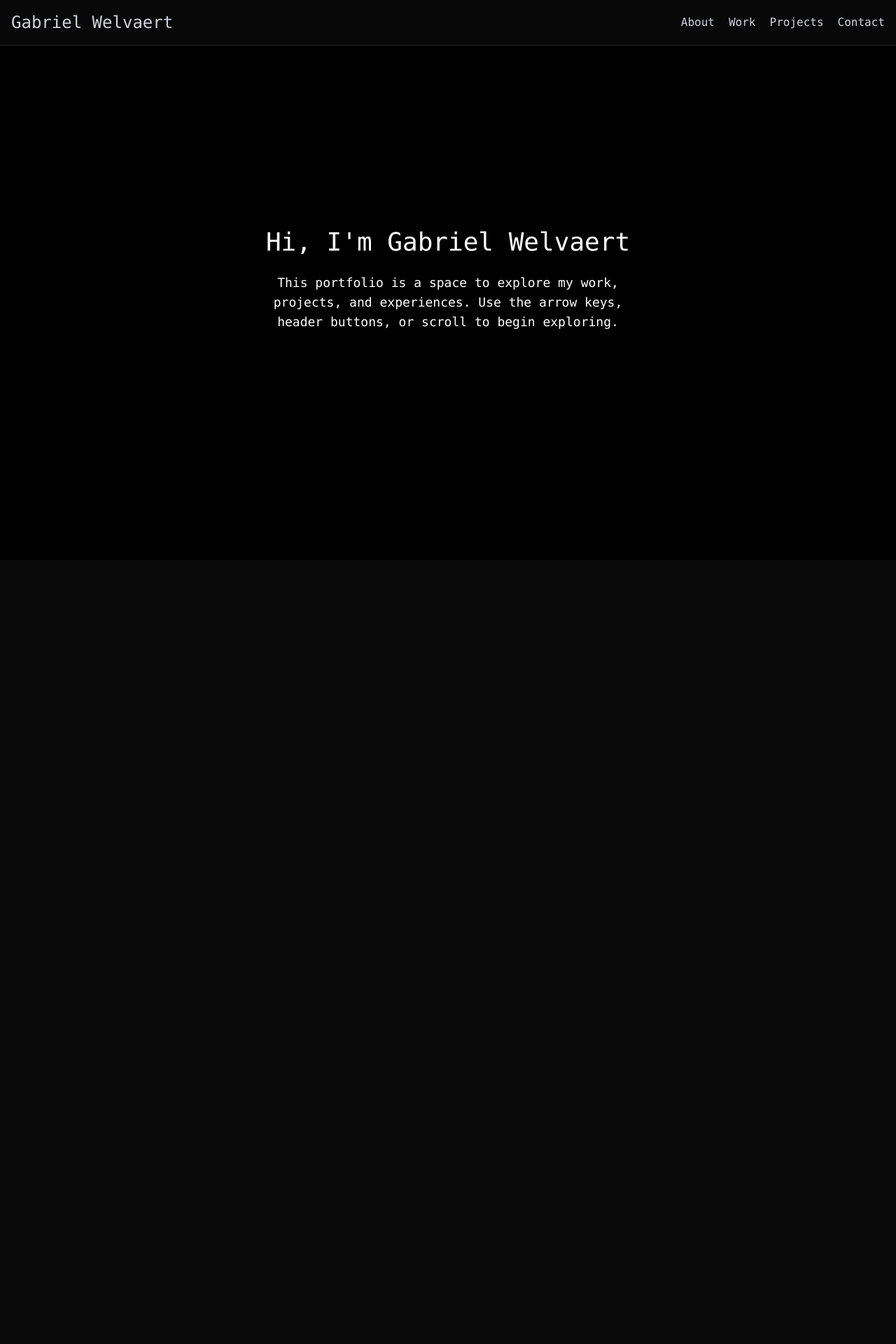
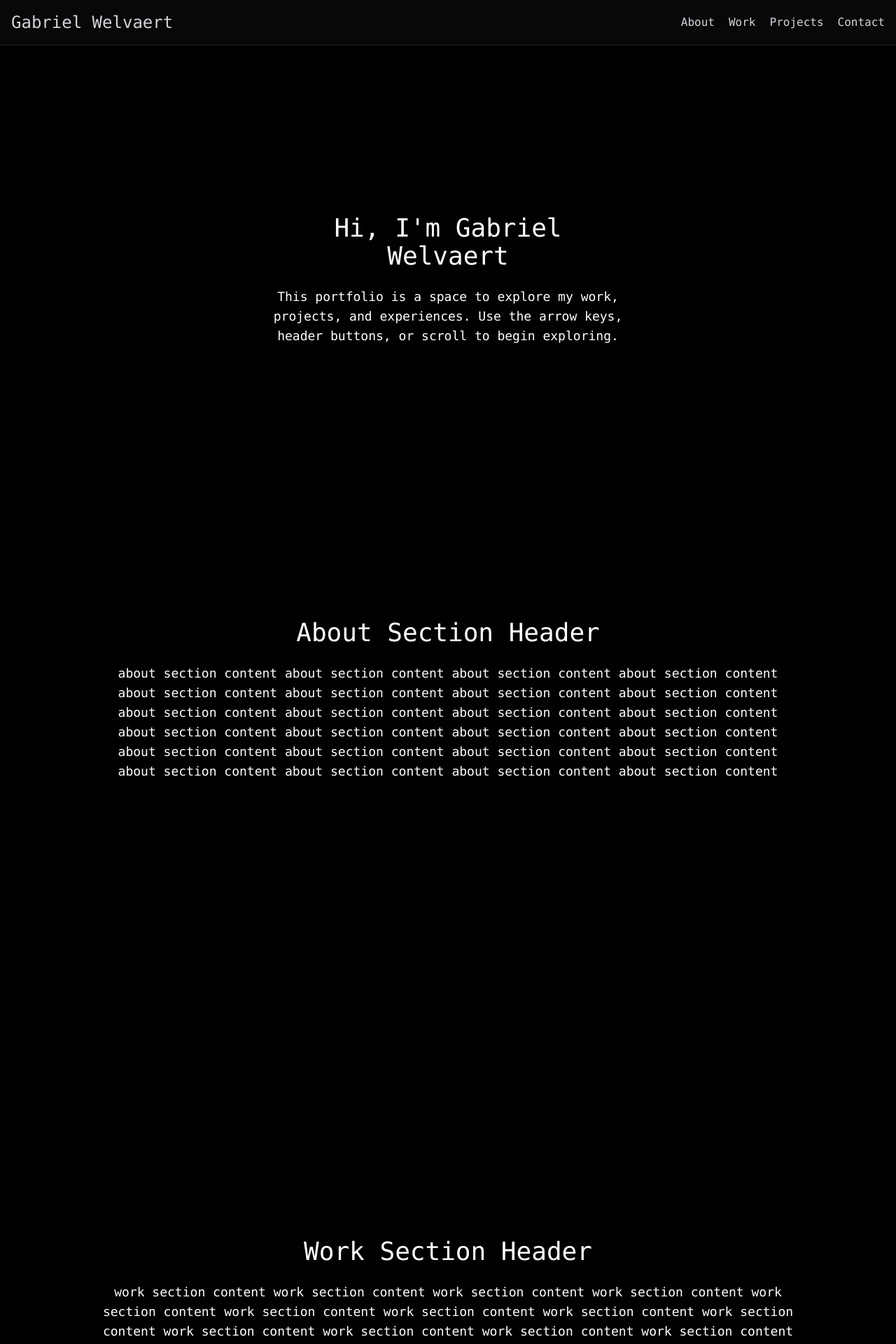
Before and after one commit to GabrielWelvaert/portfolio-website, a React (Vite) app: page /#home in a window 1280 px wide. Before the commit this address led to /. Shown: the top 1920 px of the page at 70% size. Before the commit the page ends 800 px from the top, so only its background shows below. Built offline with nearby package versions, Linux system fonts and the light colour scheme.

Commit message:
navigation full functionality

```diff
--- a/src/App.jsx
+++ b/src/App.jsx
@@ -4,10 +4,25 @@ import { LoadingScreen } from './components/LoadingScreen'
 import { NavigationBar } from './components/NavigationBar'
 import { MobileMenu } from "./components/MobileMenu";
 import { Home } from "./components/Home"
+import { About } from "./components/About"
+import { Work } from "./components/Work"
+import { Projects } from "./components/Projects"
+import { Contact } from "./components/Contact"
+import { useNavigationKey } from "./hooks/useNavigationKey";
+import { scrollToId } from "./utils.js";
+import { useIntersectionObserver } from "./hooks/useIntersectionObserver.js";
 
 function App() {
   const [isLoaded, setIsLoaded] = useState(false);
   const [menuOpen, setMenuOpen] = useState(false);
+  const sectionIds = ["home", "about", "work", "projects", "contact"];
+  useNavigationKey(sectionIds);
+  useIntersectionObserver(sectionIds);
+  useEffect(() => {
+    if(isLoaded){
+      scrollToId();
+    }
+  }, [isLoaded]);
   return (
     <>
       {!isLoaded && <LoadingScreen onComplete={() => setIsLoaded(true)}/>}
@@ -15,6 +30,10 @@ function App() {
         <NavigationBar menuOpen={menuOpen} setMenuOpen={setMenuOpen}></NavigationBar>
         <MobileMenu menuOpen={menuOpen} setMenuOpen={setMenuOpen}></MobileMenu>
         <Home></Home>
+        <About></About>
+        <Work></Work>
+        <Projects></Projects>
+        <Contact></Contact>
       </div>
     </>
   )
--- /dev/null
+++ b/src/components/About.jsx
@@ -0,0 +1,12 @@
+export const About = () => {
+    return (
+        <>
+            <div id="about" className="non-centered-scrollable-section page-content-container-1000">
+                <div className="passage-text-header">About Section Header</div>
+                <div className="passage-text">
+                    about section content about section content about section content about section content about section content about section content about section content about section content about section content about section content about section content about section content about section content about section content about section content about section content about section content about section content about section content about section content about section content about section content about section content about section content
+                </div>
+            </div>
+        </>
+    )
+};
--- /dev/null
+++ b/src/components/Contact.jsx
@@ -0,0 +1,12 @@
+export const Contact = () => {
+    return (
+        <>
+            <div id="contact" className="page-content-container-centered-1000">
+                <div className="passage-text-header">Contact</div>
+                <div className="passage-text">
+                    resume, phone, linkin, resume, etc
+                </div>
+            </div>
+        </>
+    )
+};
--- a/src/components/Home.jsx
+++ b/src/components/Home.jsx
@@ -1,9 +1,9 @@
 export const Home = () => {
     return (
         <>
-            <div id="home" className="page-content-container-centered">
-                <div className="passage-text-header ">Hi, I'm Gabriel Welvaert</div>
-                <div className="passage-text ">
+            <div id="home" className="page-content-container-centered-500">
+                <div className="passage-text-header">Hi, I'm Gabriel Welvaert</div>
+                <div className="passage-text">
                     This portfolio is a space to explore my work, projects, and experiences.
                     Use the arrow keys, header buttons, or scroll to begin exploring.
                 </div>
--- a/src/components/NavigationBar.jsx
+++ b/src/components/NavigationBar.jsx
@@ -11,7 +11,7 @@ export const NavigationBar = ({menuOpen, setMenuOpen}) => {
         <nav className="fixed top-0  w-full z-40 bg-[rgba(10,10,10,.8)] backdrop-blur-lg border-b border-white/10 shadow-lg">
             <div className="max-w-7xl mx-auto px-4">
                 <div className="flex justify-between items-center h-16">
-                    <a href="" className="interactable-text text-2xl">Gabriel Welvaert</a>
+                    <a href="#home" className="interactable-text text-2xl">Gabriel Welvaert</a>
                     <div className="w-7 relative z-40 md:hidden interactable-text text-2xl focus:outline-none cursor-pointer" onClick={() => setMenuOpen((prev) => !prev)}>
                         &#9776;
                     </div>
--- /dev/null
+++ b/src/components/Projects.jsx
@@ -0,0 +1,12 @@
+export const Projects = () => {
+    return (
+        <>
+            <div id="projects" className="non-centered-scrollable-section page-content-container-1000">
+                <div className="passage-text-header">Projects Section Header</div>
+                <div className="passage-text">
+                    projects section content projects section content projects section content projects section content projects section content projects section content projects section content projects section content projects section content projects section content projects section content projects section content projects section content projects section content projects section content projects section content projects section content projects section content projects section content projects section content projects section content
+                </div>
+            </div>
+        </>
+    )
+};
--- /dev/null
+++ b/src/components/Work.jsx
@@ -0,0 +1,12 @@
+export const Work = () => {
+    return (
+        <>
+            <div id="work" className="non-centered-scrollable-section page-content-container-1000">
+                <div className="passage-text-header">Work Section Header</div>
+                <div className="passage-text">
+                    work section content work section content work section content work section content work section content work section content work section content work section content work section content work section content work section content work section content work section content work section content work section content work section content work section content work section content work section content work section content work section content
+                </div>
+            </div>
+        </>
+    )
+};
--- /dev/null
+++ b/src/hooks/useIntersectionObserver.js
@@ -0,0 +1,23 @@
+import { useState, useEffect } from "react";
+
+export function useIntersectionObserver(sectionIds){
+  useEffect(() => {
+    const observer = new IntersectionObserver(
+      (entries) => {
+        entries.forEach(entry => {
+          if (entry.isIntersecting) {
+            history.replaceState(null, "", `#${entry.target.id}`);
+          }
+        });
+      },
+      { threshold: 0.5 }
+    );
+
+    sectionIds.forEach(id => {
+      const el = document.getElementById(id);
+      if (el) observer.observe(el);
+    });
+
+    return () => observer.disconnect();
+  }, []);
+}
--- /dev/null
+++ b/src/hooks/useNavigationKey.js
@@ -0,0 +1,50 @@
+import { useState, useEffect } from "react";
+import { scrollToId } from "../utils.js";
+
+export function useNavigationKey(sectionIds) {
+  const [currentIndex, setCurrentIndex] = useState(() => {
+    const href =  window.location.hash.replace("#","");
+    const index = sectionIds.indexOf(href)
+    if(index >= 0){
+      return index;
+    } else {
+      return 0;
+    }
+  });
+
+  useEffect(() => {
+    // console.log("Current index changed:", currentIndex, sectionIds[currentIndex]);
+  }, [currentIndex]);
+
+  useEffect(() => {
+    function handleKey(e) {
+      const arrowKeys = new Set(["ArrowDown", "ArrowRight", "ArrowUp", "ArrowLeft", " "]);
+      const key = e.key;
+      const maxIndex = sectionIds.length - 1;
+      if(key && arrowKeys.has(key)){
+        e.preventDefault();
+        let index;
+        switch(key){
+          case " ":
+          case "ArrowDown":
+          case "ArrowRight": {
+            const incrementIndex = currentIndex + 1;
+            index = incrementIndex % (maxIndex + 1);
+          } break;
+          case "ArrowUp":
+          case "ArrowLeft": {
+            const decrementIndex = currentIndex - 1;
+            decrementIndex < 0 ? index = maxIndex : index = decrementIndex
+          } break;
+        }
+        setCurrentIndex(index);
+        const id = sectionIds[index];
+        history.replaceState(null, "", `#${id}`);
+        scrollToId(id);
+      }
+    }
+
+    window.addEventListener("keydown", handleKey);
+    return () => window.removeEventListener("keydown", handleKey);
+  }, [sectionIds]);
+}
--- a/src/index.css
+++ b/src/index.css
@@ -6,6 +6,11 @@ html, body {
   font-family: "Space Grotesk", sans-serif;
   background: #0a0a0a;
   color: #f3f4f6;
+  scroll-behavior: smooth;
+}
+
+.non-centered-scrollable-section {
+  scroll-margin-top: 84px;
 }
 
 .interactable-text {
@@ -13,19 +18,23 @@ html, body {
 }
 
 .passage-text {
-  @apply text-white font-mono text-lg text-center max-w-lg;
+  @apply text-white font-mono text-lg text-center w-full;
 }
 
 .passage-text-header {
-  @apply text-white font-mono text-4xl text-center;
+  @apply text-white font-mono text-4xl text-center w-full;
 }
 
-.page-content-container {
-  @apply max-h-screen mx-auto flex flex-col items-center relative top-20 max-w-7xl gap-6;
+.page-content-container-centered-500 {
+  @apply min-h-screen flex flex-col items-center justify-center relative gap-6 mx-auto max-w-[500px];
 }
 
-.page-content-container-centered {
-  @apply min-h-screen flex flex-col items-center justify-center relative gap-6 mx-auto max-w-3xl;
+.page-content-container-centered-1000 {
+  @apply min-h-screen flex flex-col items-center justify-center relative gap-6 mx-auto max-w-[1000px];
+}
+
+.page-content-container-1000 {
+  @apply min-h-screen flex flex-col items-center mt-[84px] relative gap-6 mx-auto max-w-[1000px];
 }
 
 .bottom-anchor {
--- /dev/null
+++ b/src/utils.js
@@ -0,0 +1,9 @@
+export function scrollToId(id){
+    if(!id){
+        id = window.location.hash.replace("#","");
+    }
+    const section = document.getElementById(id);
+    if(section){
+        section.scrollIntoView({ behavior: "smooth" });
+    }
+}
```
